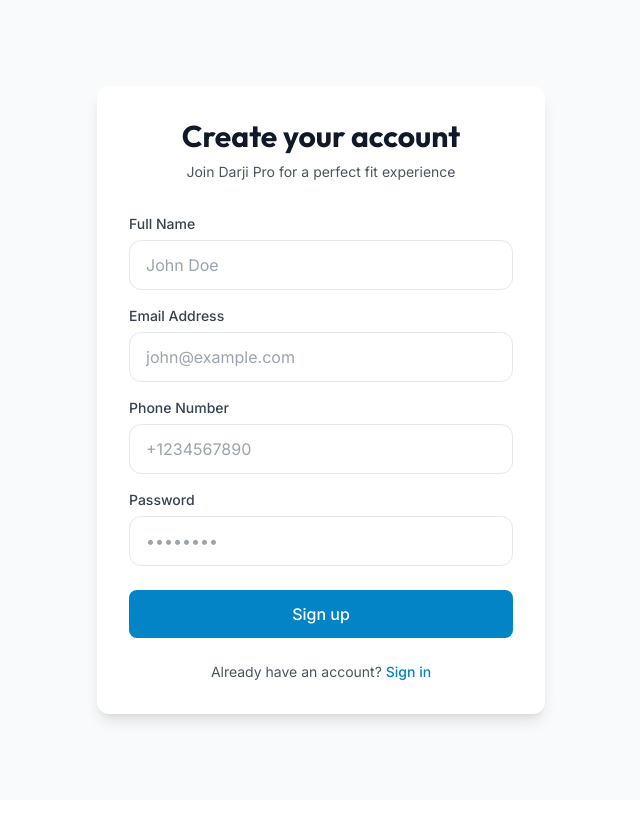
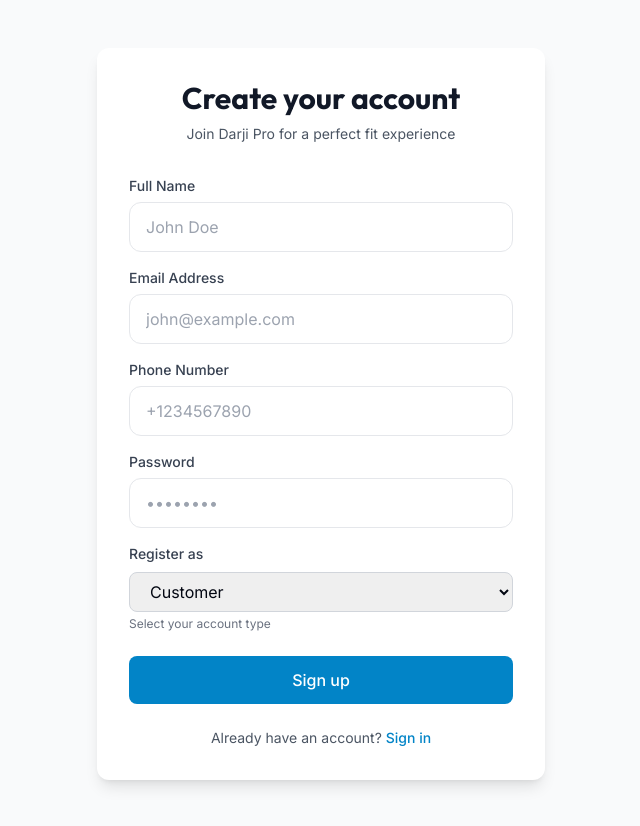
Before and after one commit to Aayush-jas123/darji-pro, a Next.js app in the folder frontend/customer/: page /register in a window 1280 px wide. Shown: the whole page, without its empty margins (319-959 px from the left). Before the commit the page ends 800 px from the top, so only its background shows below. Built offline with nearby package versions, Linux system fonts and the light colour scheme; no server answers.

Commit message:
Implement comprehensive role-based access control with RoleGuard component

```diff
--- a/frontend/customer/src/app/(auth)/register/page.tsx
+++ b/frontend/customer/src/app/(auth)/register/page.tsx
@@ -1,6 +1,6 @@
 'use client';
 
-import React from 'react';
+import React, { useState } from 'react';
 import Link from 'next/link';
 import { useForm } from 'react-hook-form';
 import { zodResolver } from '@hookform/resolvers/zod';
@@ -15,12 +15,14 @@
     email: z.string().email('Invalid email address'),
     phone: z.string().min(10, 'Phone number must be at least 10 digits'),
     password: z.string().min(8, 'Password must be at least 8 characters'),
+    role: z.enum(['customer', 'tailor', 'admin']).default('customer'),
 });
 
 type RegisterFormData = z.infer<typeof registerSchema>;
 
 export default function RegisterPage() {
     const router = useRouter();
+    const [selectedRole, setSelectedRole] = useState('customer');
     const {
         register,
         handleSubmit,
@@ -28,13 +30,16 @@
         setError,
     } = useForm<RegisterFormData>({
         resolver: zodResolver(registerSchema),
+        defaultValues: {
+            role: 'customer',
+        },
     });
 
     const onSubmit = async (data: RegisterFormData) => {
         try {
             await api.post('/api/auth/register', {
                 ...data,
-                role: 'customer',
+                role: selectedRole,
             });
             router.push('/login?registered=true');
         } catch (error: any) {
@@ -86,6 +91,24 @@
                             error={errors.password?.message}
                             placeholder="••••••••"
                         />
+
+                        <div>
+                            <label className="block text-sm font-medium text-gray-700 mb-2">
+                                Register as
+                            </label>
+                            <select
+                                value={selectedRole}
+                                onChange={(e) => setSelectedRole(e.target.value)}
+                                className="w-full px-4 py-2 border border-gray-300 rounded-lg focus:ring-2 focus:ring-blue-500 focus:border-transparent"
+                            >
+                                <option value="customer">Customer</option>
+                                <option value="tailor">Tailor</option>
+                                <option value="admin">Admin</option>
+                            </select>
+                            <p className="text-xs text-gray-500 mt-1">
+                                Select your account type
+                            </p>
+                        </div>
                     </div>
 
                     {errors.root && (
--- a/frontend/customer/src/app/admin/page.tsx
+++ b/frontend/customer/src/app/admin/page.tsx
@@ -2,6 +2,7 @@
 
 import { useEffect, useState } from 'react';
 import { useRouter } from 'next/navigation';
+import { RoleGuard } from '@/components/RoleGuard';
 
 interface DashboardStats {
     users: {
@@ -26,7 +27,7 @@
     };
 }
 
-export default function AdminDashboard() {
+function AdminDashboardContent() {
     const router = useRouter();
     const [stats, setStats] = useState<DashboardStats | null>(null);
     const [loading, setLoading] = useState(true);
@@ -339,3 +340,11 @@
         </div>
     );
 }
+
+export default function AdminDashboard() {
+    return (
+        <RoleGuard allowedRoles={['admin']}>
+            <AdminDashboardContent />
+        </RoleGuard>
+    );
+}
--- a/frontend/customer/src/app/dashboard/page.tsx
+++ b/frontend/customer/src/app/dashboard/page.tsx
@@ -11,6 +11,7 @@
 import { Button } from '@/components/ui/Button';
 import { NotificationBell } from '@/components/NotificationBell';
 import { NotificationDropdown } from '@/components/NotificationDropdown';
+import { RoleGuard } from '@/components/RoleGuard';
 import api from '@/lib/api';
 
 function DashboardContent() {
@@ -330,6 +331,7 @@
 
 export default function DashboardPage() {
     return (
+        <RoleGuard allowedRoles={['customer']}>
             <Suspense fallback={
                 <div className="min-h-screen bg-gray-50 dark:bg-gray-900 flex items-center justify-center">
                     <div className="animate-spin w-10 h-10 border-4 border-blue-600 rounded-full border-t-transparent" />
@@ -337,5 +339,6 @@
             }>
                 <DashboardContent />
             </Suspense>
+        </RoleGuard>
     );
 }
--- a/frontend/customer/src/app/tailor/page.tsx
+++ b/frontend/customer/src/app/tailor/page.tsx
@@ -13,8 +13,9 @@
 } from 'lucide-react';
 import Link from 'next/link';
 import { format } from 'date-fns';
+import { RoleGuard } from '@/components/RoleGuard';
 
-export default function TailorDashboard() {
+function TailorDashboardContent() {
     const router = useRouter();
     const [stats, setStats] = useState({
         todayAppointments: 0,
@@ -207,3 +208,11 @@
         </div>
     );
 }
+
+export default function TailorDashboard() {
+    return (
+        <RoleGuard allowedRoles={['tailor']}>
+            <TailorDashboardContent />
+        </RoleGuard>
+    );
+}
--- /dev/null
+++ b/frontend/customer/src/components/RoleGuard.tsx
@@ -0,0 +1,87 @@
+'use client';
+
+import { useEffect, useState } from 'react';
+import { useRouter } from 'next/navigation';
+
+interface RoleGuardProps {
+    allowedRoles: string[];
+    children: React.ReactNode;
+    redirectTo?: string;
+}
+
+export function RoleGuard({ allowedRoles, children, redirectTo }: RoleGuardProps) {
+    const router = useRouter();
+    const [authorized, setAuthorized] = useState(false);
+    const [checking, setChecking] = useState(true);
+
+    useEffect(() => {
+        const checkAccess = () => {
+            const token = localStorage.getItem('token');
+            const userRole = localStorage.getItem('userRole');
+
+            console.log('RoleGuard - Checking access:', { token: token ? 'present' : 'missing', userRole, allowedRoles });
+
+            // No token - redirect to login
+            if (!token) {
+                console.log('RoleGuard - No token, redirecting to login');
+                router.push('/login');
+                return;
+            }
+
+            // No role - something went wrong, redirect to login
+            if (!userRole) {
+                console.log('RoleGuard - No role found, redirecting to login');
+                localStorage.removeItem('token');
+                router.push('/login');
+                return;
+            }
+
+            // Check if user's role is allowed
+            if (!allowedRoles.includes(userRole)) {
+                console.log('RoleGuard - Access denied, redirecting based on role');
+
+                // If custom redirect specified, use it
+                if (redirectTo) {
+                    router.push(redirectTo);
+                    return;
+                }
+
+                // Otherwise redirect to user's appropriate dashboard
+                if (userRole === 'admin') {
+                    router.push('/admin');
+                } else if (userRole === 'tailor') {
+                    router.push('/tailor');
+                } else {
+                    router.push('/dashboard');
+                }
+                return;
+            }
+
+            // User is authorized
+            console.log('RoleGuard - Access granted');
+            setAuthorized(true);
+            setChecking(false);
+        };
+
+        checkAccess();
+    }, [router, allowedRoles, redirectTo]);
+
+    // Show loading state while checking
+    if (checking) {
+        return (
+            <div className="min-h-screen bg-gray-50 dark:bg-gray-900 flex items-center justify-center">
+                <div className="text-center">
+                    <div className="animate-spin rounded-full h-16 w-16 border-b-2 border-blue-600 mx-auto"></div>
+                    <p className="mt-4 text-gray-600 dark:text-gray-400">Verifying access...</p>
+                </div>
+            </div>
+        );
+    }
+
+    // Only render children if authorized
+    if (!authorized) {
+        return null;
+    }
+
+    return <>{children}</>;
+}
```
Lines whose indentation alone changed are shown as unchanged.
